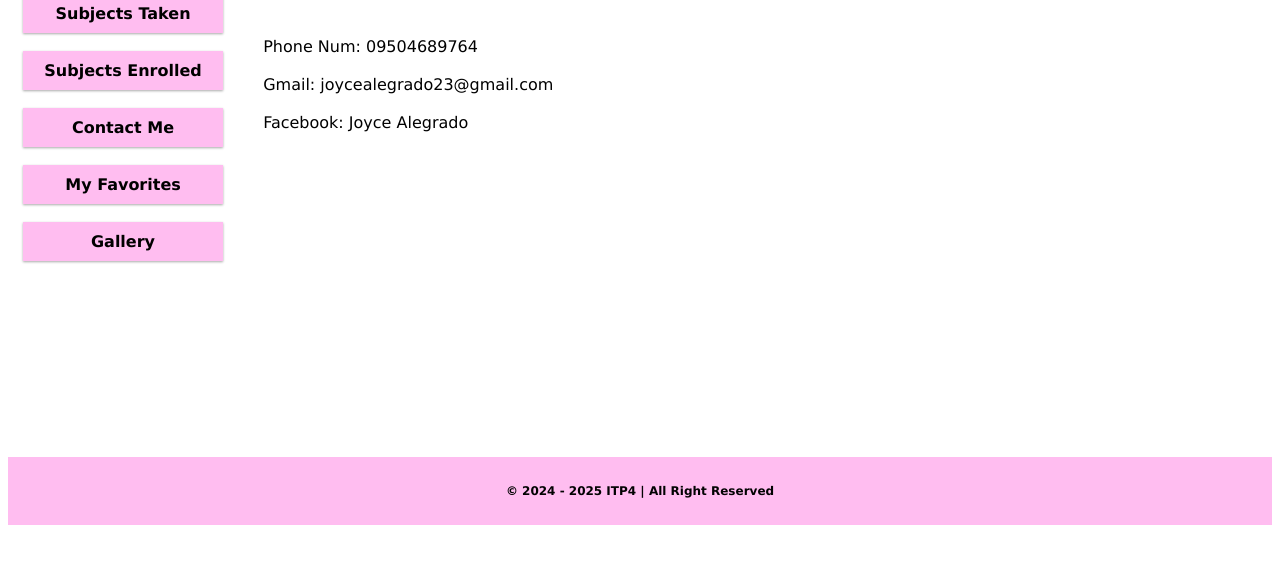
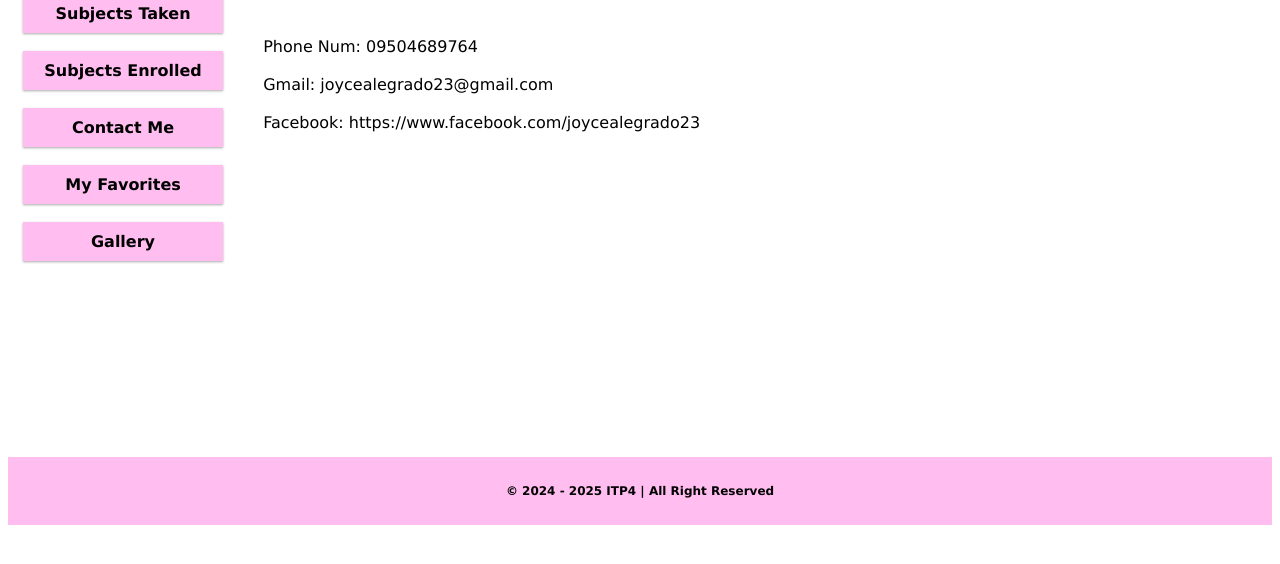
Before and after one commit to joycealegrado/Joycie, a plain HTML site: page Contact ME.html in a window 1280 px wide. Shown: the part 186-750 px from the top of the page. Drawn offline with Linux system fonts and the light colour scheme.

Commit message:
Update Contact ME.html

```diff
--- a/Contact ME.html
+++ b/Contact ME.html
@@ -26,7 +26,7 @@
             <h1>Contact Me</h1>
 
 
-                <p><br>&nbsp;&nbsp;Phone Num: 09504689764<br><br>&nbsp;&nbsp;Gmail: joycealegrado23@gmail.com<br><br>&nbsp;&nbsp;Facebook: Joyce Alegrado</p>
+                <p><br>&nbsp;&nbsp;Phone Num: 09504689764<br><br>&nbsp;&nbsp;Gmail: joycealegrado23@gmail.com<br><br>&nbsp;&nbsp;Facebook: https://www.facebook.com/joycealegrado23</p>
 
 
             </div>
```
